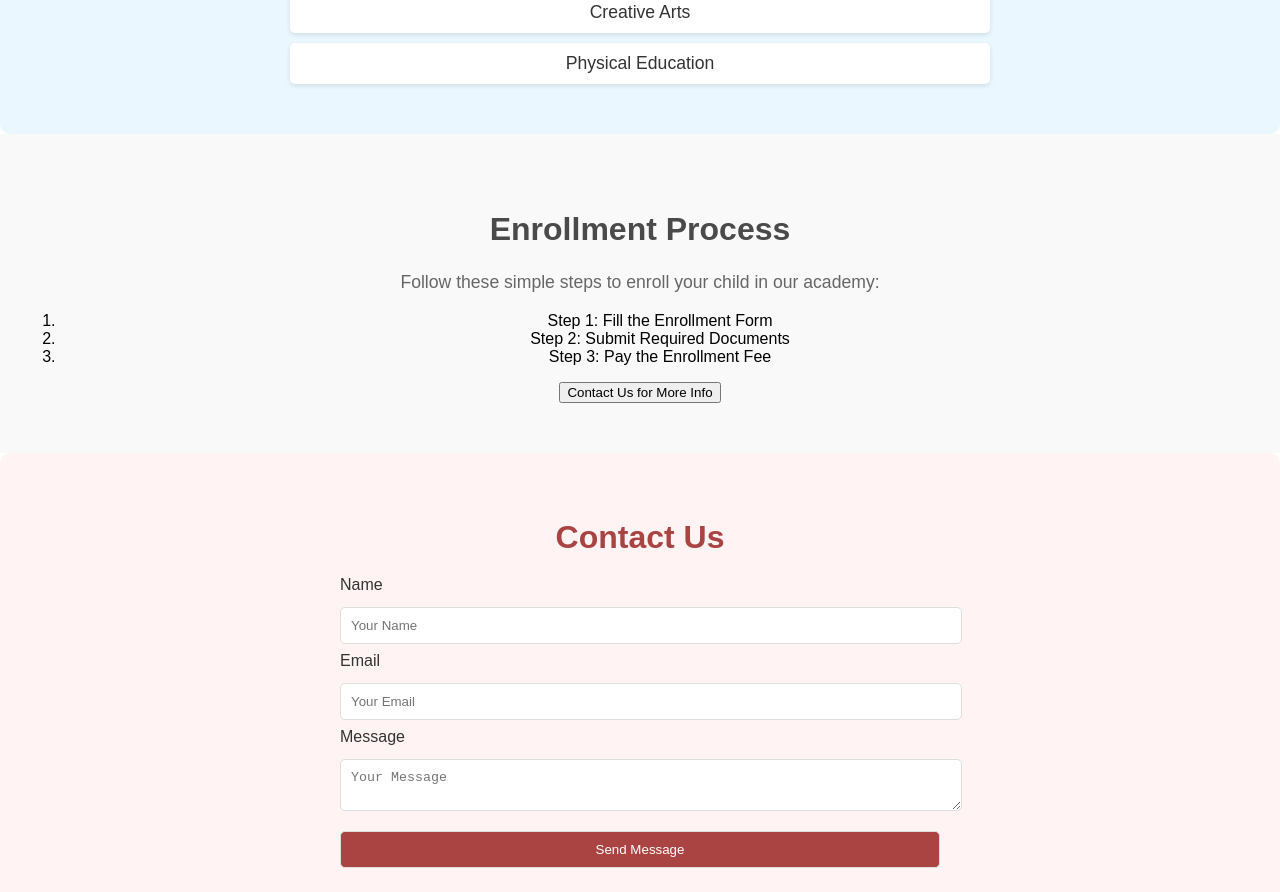
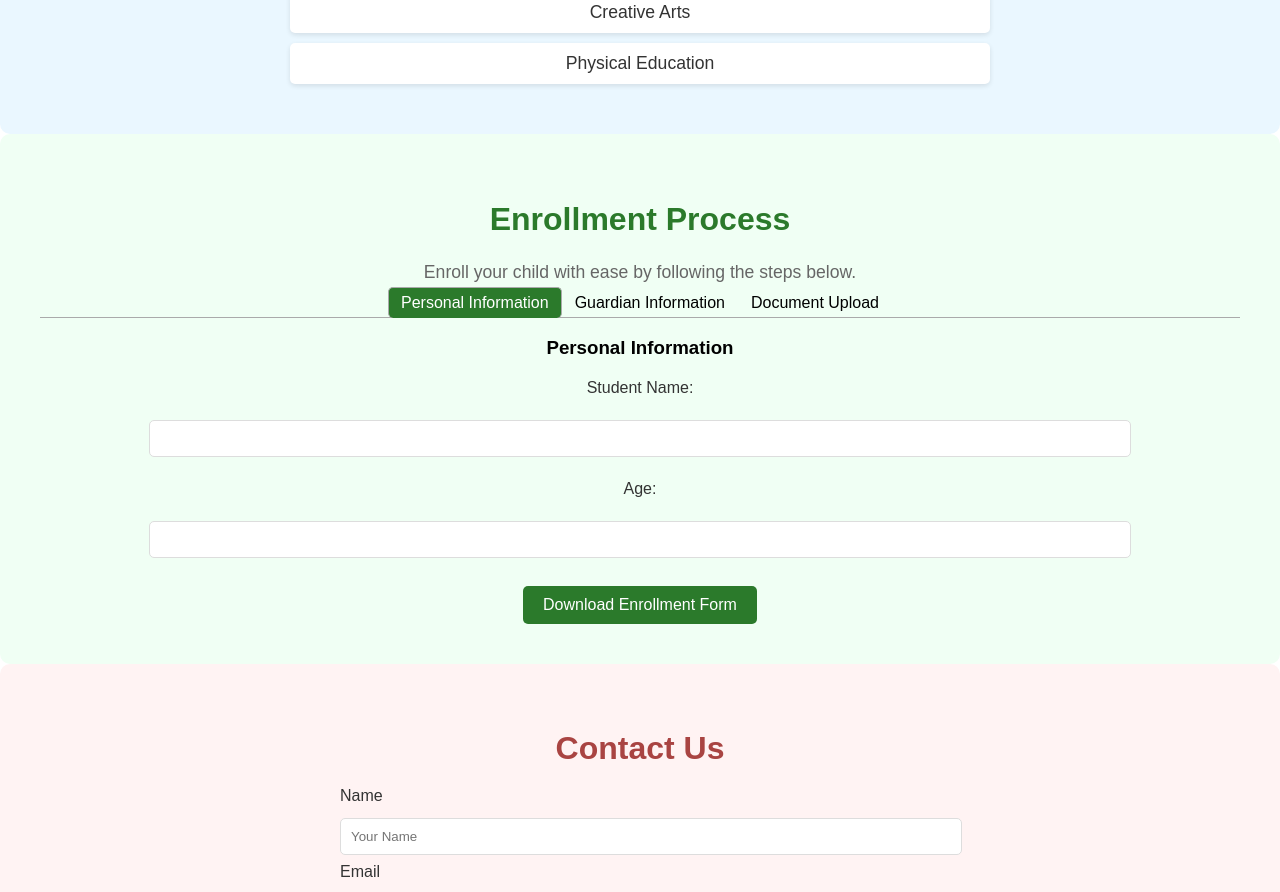
Before and after one commit to rakeshrdec/dev_vidhya_peeth_academy_project, a React (Create React App) app: page / in a window 1280 px wide. Shown: the part 1660-2552 px from the top of the page. Built offline with nearby package versions, Linux system fonts and the light colour scheme.

Commit message:
Added enrollment Form

```diff
--- a/package.json
+++ b/package.json
@@ -10,6 +10,7 @@
     "react-dom": "^18.3.1",
     "react-scripts": "5.0.1",
     "react-slick": "^0.30.2",
+    "react-tabs": "^6.0.2",
     "slick-carousel": "^1.8.1",
     "web-vitals": "^2.1.4"
   },
--- a/src/App.js
+++ b/src/App.js
@@ -3,6 +3,7 @@ import Header from './components/Header';
 import HeroSection from './components/HeroSection';
 import AboutUs from './components/AboutUs';
 import Enrollment from './components/Enrollment';
+import EnrollmentForm from './components/EnrollmentForm';  // Import the new form
 import Curriculum from './components/Curriculum';
 import ContactUs from './components/ContactUs';
 import Footer from './components/Footer';
@@ -15,7 +16,9 @@ function App() {
       <HeroSection />
       <AboutUs />
       <Curriculum />
-      <Enrollment />
+      {/* <Enrollment />
+       */}
+       <EnrollmentForm />
       <ContactUs />
       <Footer />
     </div>
--- /dev/null
+++ b/src/components/EnrollmentForm.js
@@ -0,0 +1,112 @@
+import React, { useState } from 'react';
+import { Tab, Tabs, TabList, TabPanel } from 'react-tabs';
+import 'react-tabs/style/react-tabs.css';
+
+function EnrollmentForm() {
+  const [formData, setFormData] = useState({
+    studentName: '',
+    age: '',
+    guardianName: '',
+    guardianPhone: '',
+    documents: null
+  });
+
+  const handleInputChange = (e) => {
+    const { name, value } = e.target;
+    setFormData({ ...formData, [name]: value });
+  };
+
+  const handleFileChange = (e) => {
+    setFormData({ ...formData, documents: e.target.files[0] });
+  };
+
+  const handleDownload = () => {
+    // Simulating a form template download (You should replace this with your own file URL)
+    const formUrl = 'https://docs.google.com/document/d/1p6XMTOA2EfOX51qNXwxEOIIDTxjI0FSr/edit?usp=sharing&ouid=118438166437082572540&rtpof=true&sd=true';
+    window.open(formUrl, '_blank');
+  };
+
+  const handleSubmit = (e) => {
+    e.preventDefault();
+    console.log('Form Data Submitted:', formData);
+    // Submit formData to your backend or handle as needed
+  };
+
+  return (
+    <section className="enrollment-process" id="enrollment">
+      <h2>Enrollment Process</h2>
+      <p>Enroll your child with ease by following the steps below.</p>
+
+      <Tabs>
+        <TabList>
+          <Tab>Personal Information</Tab>
+          <Tab>Guardian Information</Tab>
+          <Tab>Document Upload</Tab>
+        </TabList>
+
+        {/* Personal Information Tab */}
+        <TabPanel>
+          <h3>Personal Information</h3>
+          <form>
+            <label>Student Name:</label>
+            <input
+              type="text"
+              name="studentName"
+              value={formData.studentName}
+              onChange={handleInputChange}
+              required
+            />
+            <label>Age:</label>
+            <input
+              type="number"
+              name="age"
+              value={formData.age}
+              onChange={handleInputChange}
+              required
+            />
+          </form>
+        </TabPanel>
+
+        {/* Guardian Information Tab */}
+        <TabPanel>
+          <h3>Guardian Information</h3>
+          <form>
+            <label>Guardian's Name:</label>
+            <input
+              type="text"
+              name="guardianName"
+              value={formData.guardianName}
+              onChange={handleInputChange}
+              required
+            />
+            <label>Guardian's Phone:</label>
+            <input
+              type="tel"
+              name="guardianPhone"
+              value={formData.guardianPhone}
+              onChange={handleInputChange}
+              required
+            />
+          </form>
+        </TabPanel>
+
+        {/* Document Upload Tab */}
+        <TabPanel>
+          <h3>Document Upload</h3>
+          <form onSubmit={handleSubmit}>
+            <label>Upload Required Documents:</label>
+            <input type="file" onChange={handleFileChange} required />
+            <button type="submit">Submit Enrollment</button>
+          </form>
+        </TabPanel>
+      </Tabs>
+
+      {/* Download Form Template Button */}
+      <button onClick={handleDownload} className="download-btn">
+        Download Enrollment Form
+      </button>
+    </section>
+  );
+}
+
+export default EnrollmentForm;
--- a/src/styles.css
+++ b/src/styles.css
@@ -280,3 +280,78 @@ section p {
 .contact-us form button:hover {
   background-color: #d9534f;
 }
+
+/* Enrollment Process Section */
+.enrollment-process {
+  background-color: #f0fff4;
+  padding: 40px;
+  border-radius: 10px;
+  text-align: center;
+  /* max-width: 800px; */
+  margin: 0 auto;
+}
+
+.enrollment-process h2 {
+  color: #2b7a2b;
+}
+
+.enrollment-process form {
+  display: flex;
+  flex-direction: column;
+  align-items: center;
+  gap: 15px;
+  margin-top: 20px;
+}
+
+.enrollment-process label {
+  font-size: 1em;
+  color: #333;
+}
+
+.enrollment-process input[type="text"],
+.enrollment-process input[type="number"],
+.enrollment-process input[type="tel"],
+.enrollment-process input[type="file"] {
+  width: 80%;
+  padding: 10px;
+  margin: 8px 0;
+  border: 1px solid #ddd;
+  border-radius: 5px;
+}
+
+.enrollment-process button {
+  background-color: #2b7a2b;
+  color: #fff;
+  padding: 10px 20px;
+  border: none;
+  border-radius: 5px;
+  cursor: pointer;
+  transition: background-color 0.3s ease;
+  margin-top: 20px;
+}
+
+.enrollment-process button:hover {
+  background-color: #218f21;
+}
+
+.download-btn {
+  background-color: #ff6b6b;
+  color: white;
+  margin-top: 20px;
+  padding: 10px 20px;
+  border-radius: 5px;
+  font-size: 1em;
+  cursor: pointer;
+  transition: background-color 0.3s;
+}
+
+.download-btn:hover {
+  background-color: #ff3d3d;
+}
+
+/* Tab Styles */
+.react-tabs__tab--selected {
+  background-color: #2b7a2b;
+  color: #fff;
+  border-radius: 5px;
+}
```
Also changed, not shown: 1 other file (tests, documents, lock files or other folders).
